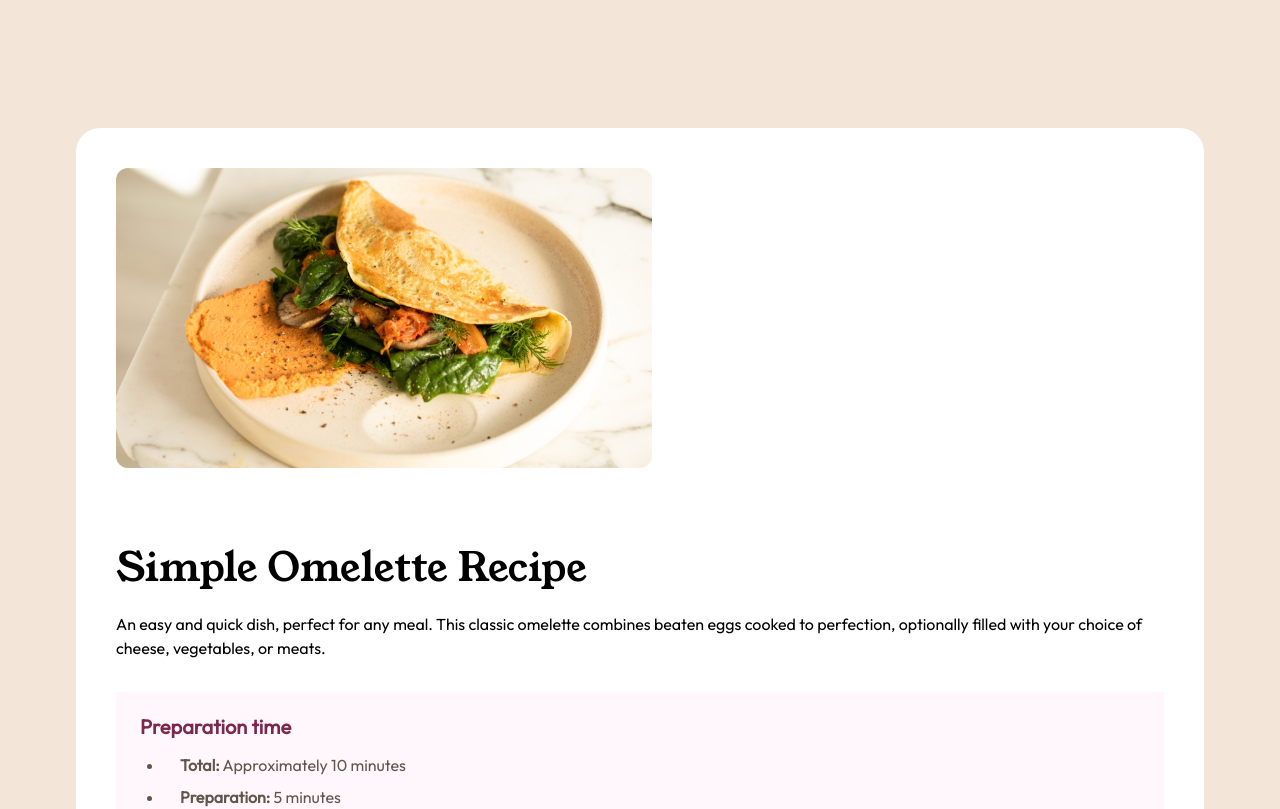
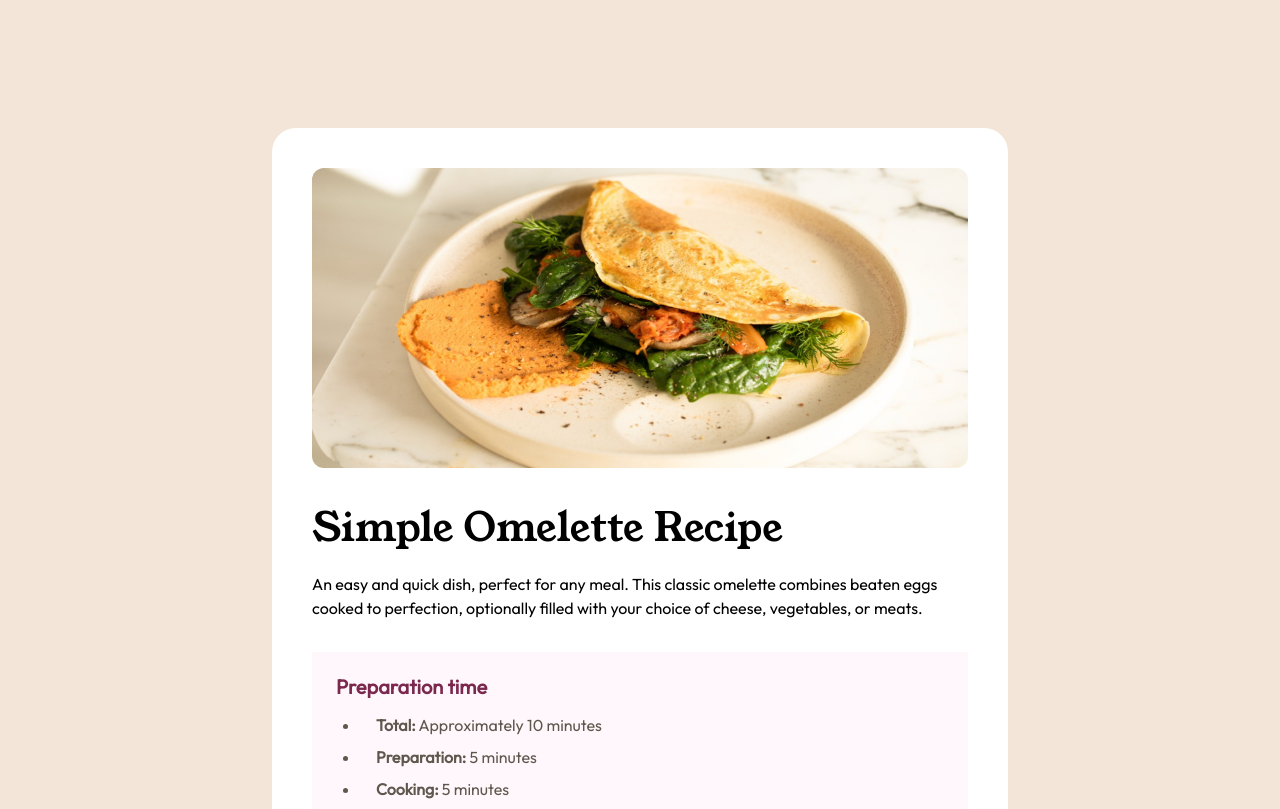
Before and after one commit to korniykom/recipe-page, a React (Vite) app: page / in a window 1280 px wide. Shown: the top 809 px of the page. Built offline with nearby package versions, Linux system fonts and the light colour scheme.

Commit message:
feat: design for desktop & mobile

```diff
--- a/src/Hero.jsx
+++ b/src/Hero.jsx
@@ -3,7 +3,7 @@ export default function Hero() {
     <section>
       <div className="sm:p-10">
         <img
-          className="mb-[40px] h-[171px] w-full sm:h-[300px] sm:w-[536px] sm:rounded-xl"
+          className="mb-[40px] h-[171px] w-full sm:mb-0 sm:h-[300px] sm:w-[536px] sm:rounded-xl xl:w-[656px]"
           src="./src/assets/images/image.png"
           alt="dish"
         />
--- a/src/Nutricion.jsx
+++ b/src/Nutricion.jsx
@@ -10,19 +10,19 @@ export default function Nutricion() {
       </p>
       <div className="mt-[24px] flex flex-col divide-y divide-[#E3DDD7]">
         <div className="font-outfit flex flex-row justify-start px-[32px] pb-[8px] text-[1rem] leading-[1.5rem]">
-          <p className="w-[130px] sm:w-[245px]">Calories</p>
+          <p className="w-[130px] sm:w-[245px] xl:w-[304px]">Calories</p>
           <p>277kcal</p>
         </div>
         <div className="font-outfit flex flex-row justify-start px-[32px] pb-[8px] pt-[15px] text-[1rem] leading-[1.5rem]">
-          <p className="w-[130px] sm:w-[245px]">Carbs</p>
+          <p className="w-[130px] sm:w-[245px] xl:w-[304px]">Carbs</p>
           <p>0g</p>
         </div>
         <div className="font-outfit flex flex-row justify-start px-[32px] pb-[8px] pt-[15px] text-[1rem] leading-[1.5rem]">
-          <p className="w-[130px] sm:w-[245px]">Protein</p>
+          <p className="w-[130px] sm:w-[245px] xl:w-[304px]">Protein</p>
           <p>20g</p>
         </div>
         <div className="font-outfit flex flex-row justify-start px-[32px] pb-[8px] pt-[15px] text-[1rem] leading-[1.5rem]">
-          <p className="w-[130px] sm:w-[245px]">Fat</p>
+          <p className="w-[130px] sm:w-[245px] xl:w-[304px]">Fat</p>
           <p>22g</p>
         </div>
       </div>
--- a/src/Recipe.jsx
+++ b/src/Recipe.jsx
@@ -6,7 +6,7 @@ import PrepTime from "./PrepTime";
 
 export default function Recipe() {
   return (
-    <main className="h-[2043px] bg-white sm:mx-[76px] sm:my-[128px] sm:h-[1844px] sm:rounded-3xl">
+    <main className="h-[2043px] bg-white sm:mx-auto sm:my-[128px] sm:h-[1844px] sm:max-w-[616px] sm:rounded-3xl xl:h-[1700px] xl:max-w-[736px]">
       <Hero />
       <PrepTime />
       <div className="divide-y divide-[#E3DDD7]">
```
